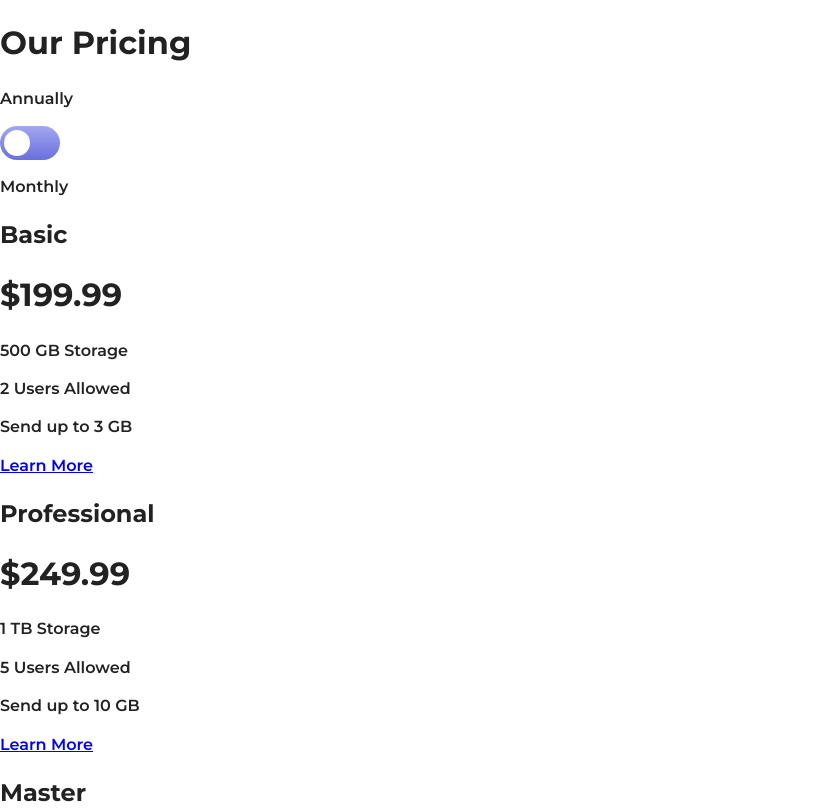
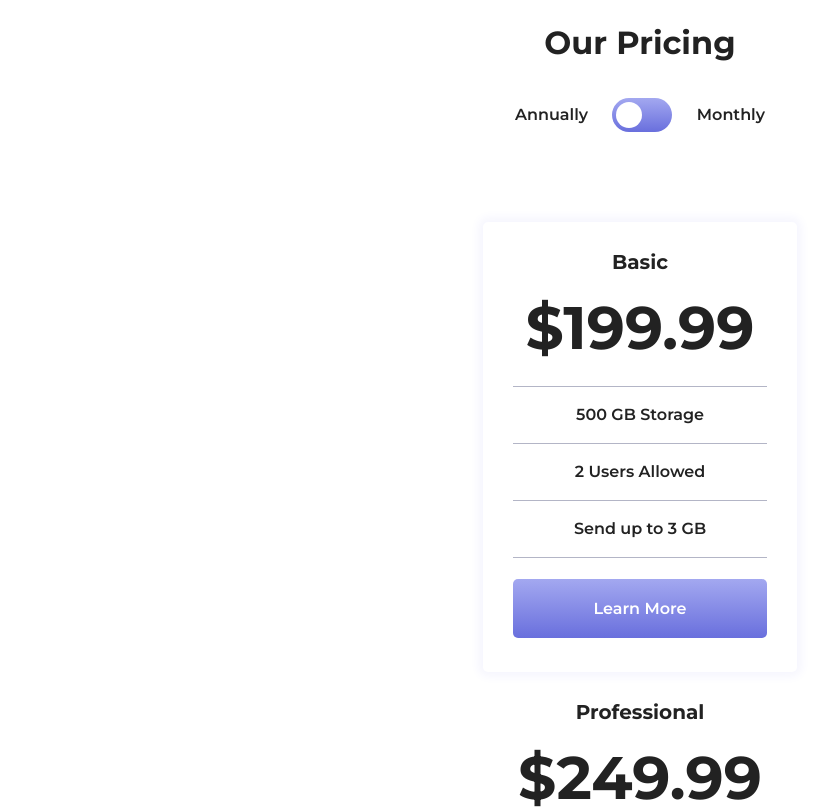
Before and after one commit to emmy-html/pricing-component, a plain HTML site: page index.html in a window 1280 px wide. Shown: the top 812 px of the page, without its empty margins (0-830 px from the left). Drawn offline with Linux system fonts and the light colour scheme.

Commit message:
Added basic HTML & CSS to the basic plan

```diff
--- a/css/main.scss
+++ b/css/main.scss
@@ -107,10 +107,30 @@ $very-light-gray-blue: hsl(240, 78%, 98%);
 $violet: hsl(237, 63%, 64%);
 /* Style Variables */
 $gradient: linear-gradient(hsl(236, 72%, 79%), hsl(237, 63%, 64%));
+/* Mixins */
+@mixin white-card {
+    background: white;
+    border-radius: 5px;
+    box-shadow: 0px 0px 10px 5px $very-light-gray-blue;
+    height: 450px;
+    padding: 0px 30px;
+    a.gradient-button {
+        background: $gradient;
+        border-radius: 5px;
+        color: white;
+        margin-top: 30px;
+        padding: 20px 80px;
+        text-decoration: none;
+    }
+}
 /* Universal Styles */
 body {
   font-family: $main-font;
   font-weight: $semi-bold;
+  text-align: center;
+}
+.content-wrapper {
+    margin: 0px 25px;
 }
 /* Toggle Slider */
 /* The switch */
@@ -156,7 +176,7 @@ input:checked + .slider {
   background: $gradient;
 }
 input:focus + .slider {
-  box-shadow: 0 0 1px #2196f3;
+  box-shadow: 0 0 1px $dark-gray-blue;
 }
 input:checked + .slider:before {
   -webkit-transform: translateX(26px);
@@ -171,7 +191,49 @@ input:checked + .slider:before {
   }
 }
 /* Mobile Styles */
-
+#pricing {
+    .pricing-options {
+        display: flex;
+        justify-content: space-between;
+        align-items: center;
+        align-content: center;
+        width: 250px;
+        margin: 0 auto;
+    }
+    .plan-container {
+        display: flex;
+        flex-direction: column;
+        justify-content: space-between;
+        align-items: center;
+        align-content: center;
+    }
+    .basic-plan {
+        @include white-card;
+        margin-top: 80px;
+    }
+    .card {
+        h1 {
+            font-size: 3.75rem;
+            line-height: 1rem;
+            padding: 10px 0px;
+        }
+        h2 {
+            font-size: 1.25rem;
+            line-height: 1rem;
+            padding-top: 15px;
+        }
+        p {
+            border-top: 1px solid $light-gray-blue;
+            line-height: 1.5rem;
+            padding-top: 1rem;
+        }
+        p:nth-of-type(3) {
+            border-bottom: 1px solid $light-gray-blue;
+            padding-bottom: 1rem;
+            margin-bottom: 2.5rem;
+        }
+    }
+}
 /* Tablet Styles */
 
 /* Desktop Styles */
--- a/index.html
+++ b/index.html
@@ -31,7 +31,7 @@
           <p>Monthly</p>
         </div>
         <div class="plan-container">
-          <div class="basic-plan annually">
+          <div class="basic-plan card">
             <h2>Basic</h2>
             <h1 id="basic-price">&dollar;199.99</h1>
             <p>500 GB Storage</p>
@@ -39,7 +39,7 @@
             <p>Send up to 3 GB</p>
             <a href="#" class="gradient-button">Learn More</a>
           </div>
-          <div class="professional-plan annually">
+          <div class="professional-plan card">
             <h2>Professional</h2>
             <h1 id="professional-price">&dollar;249.99</h1>
               <p>1 TB Storage</p>
@@ -47,7 +47,7 @@
               <p>Send up to 10 GB</p>
               <a href="#" class="button">Learn More</a>
           </div>
-          <div class="master-plan annually">
+          <div class="master-plan card">
             <h2>Master</h2>
             <h1 id="master-price">&dollar;399.99</h1>
             <p>2 TB Storage</p>
```
Also changed, not shown: css/main.css, 1 other file.
